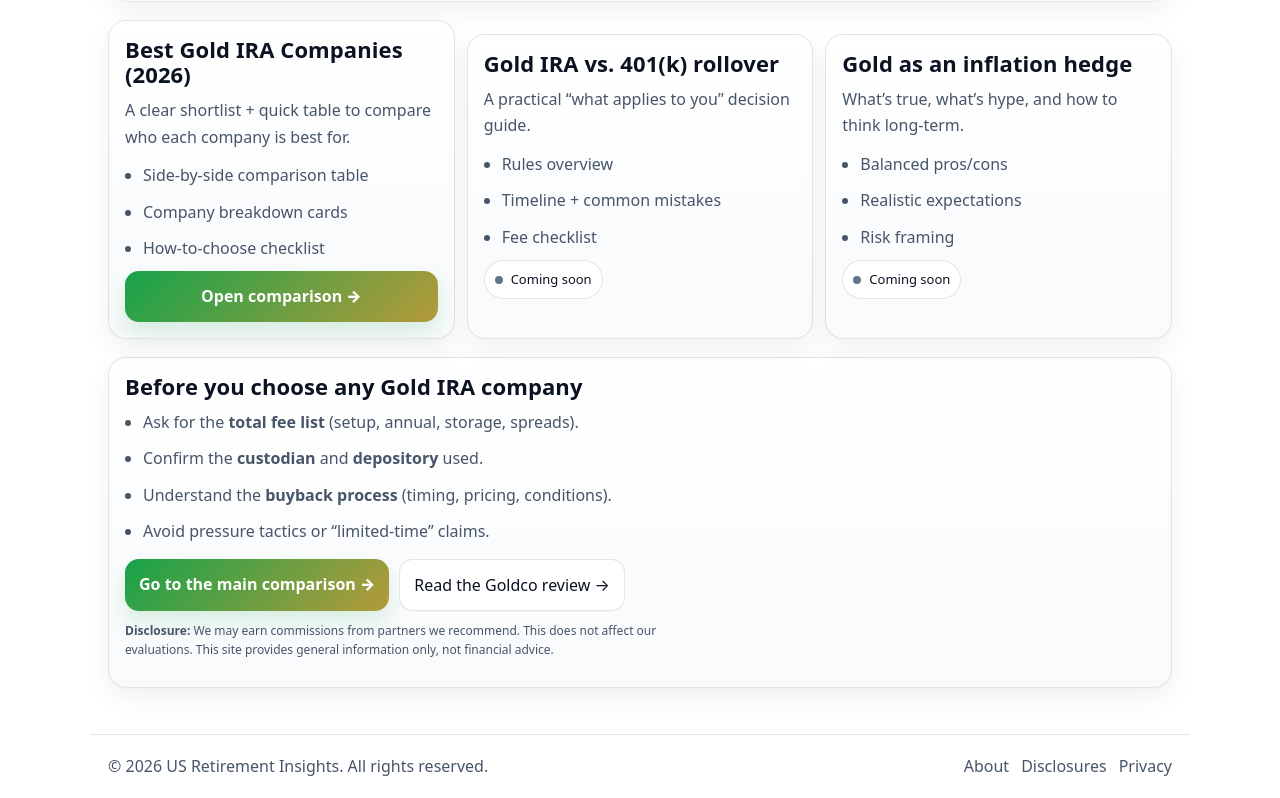
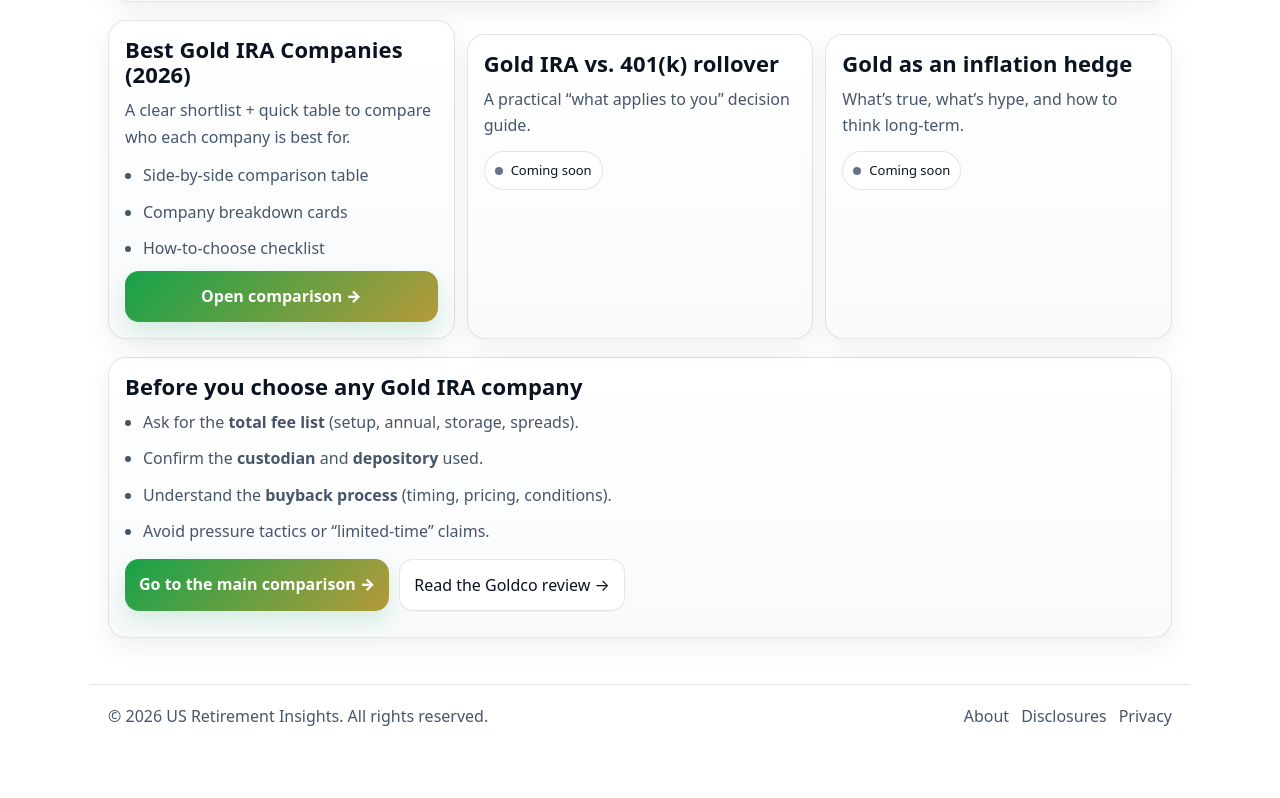
Before and after one commit to usretirementinsights/usretirementinsights.github.io, a plain HTML site: page compare/index.html in a window 1280 px wide. Shown: the part 507-1305 px from the top of the page. After the commit the page ends 1254 px from the top, so only its background shows below. Drawn offline with Linux system fonts and the light colour scheme.

Commit message:
Update index.html

```diff
--- a/compare/index.html
+++ b/compare/index.html
@@ -15,7 +15,24 @@
   <meta name="robots" content="index,follow,max-image-preview:large" />
 
   <link rel="canonical" href="https://usretirementinsights.github.io/compare/" />
+
+  <!-- Favicons -->
+  <link rel="icon" type="image/png" sizes="32x32" href="/favicon-32x32.png">
+  <link rel="icon" type="image/png" sizes="16x16" href="/favicon-16x16.png">
+  <link rel="apple-touch-icon" sizes="180x180" href="/apple-touch-icon.png">
+  <link rel="manifest" href="/site.webmanifest">
+
+  <!-- CSS -->
   <link rel="stylesheet" href="/assets/css/styles.css?v=4" />
+
+  <!-- Google tag (GA4) -->
+  <script async src="https://www.googletagmanager.com/gtag/js?id=G-BMGLDYW3HB"></script>
+  <script>
+    window.dataLayer = window.dataLayer || [];
+    function gtag(){dataLayer.push(arguments);}
+    gtag('js', new Date());
+    gtag('config', 'G-BMGLDYW3HB', { anonymize_ip: true });
+  </script>
 
   <!-- Open Graph -->
   <meta property="og:site_name" content="US Retirement Insights" />
@@ -185,27 +202,17 @@
     <article class="card">
       <h2 class="hTight">Gold IRA vs. 401(k) rollover</h2>
       <p class="muted">A practical “what applies to you” decision guide.</p>
-      <ul>
-        <li>Rules overview</li>
-        <li>Timeline + common mistakes</li>
-        <li>Fee checklist</li>
-      </ul>
-      <span class="badge" aria-label="Coming soon"><span class="dot gray"></span>Coming soon</span>
+      <span class="badge"><span class="dot gray"></span>Coming soon</span>
     </article>
 
     <article class="card">
       <h2 class="hTight">Gold as an inflation hedge</h2>
       <p class="muted">What’s true, what’s hype, and how to think long-term.</p>
-      <ul>
-        <li>Balanced pros/cons</li>
-        <li>Realistic expectations</li>
-        <li>Risk framing</li>
-      </ul>
-      <span class="badge" aria-label="Coming soon"><span class="dot gray"></span>Coming soon</span>
+      <span class="badge"><span class="dot gray"></span>Coming soon</span>
     </article>
   </section>
 
-  <section class="card stack18" aria-label="Quick checklist">
+  <section class="card stack18">
     <h2>Before you choose any Gold IRA company</h2>
     <ul>
       <li>Ask for the <strong>total fee list</strong> (setup, annual, storage, spreads).</li>
@@ -218,11 +225,6 @@
       <a class="btn primary" href="/compare/best-gold-ira-companies/">Go to the main comparison →</a>
       <a class="btn" href="/goldco/">Read the Goldco review →</a>
     </div>
-
-    <p class="fine">
-      <strong>Disclosure:</strong> We may earn commissions from partners we recommend.
-      This does not affect our evaluations. This site provides general information only, not financial advice.
-    </p>
   </section>
 </main>
 
```
